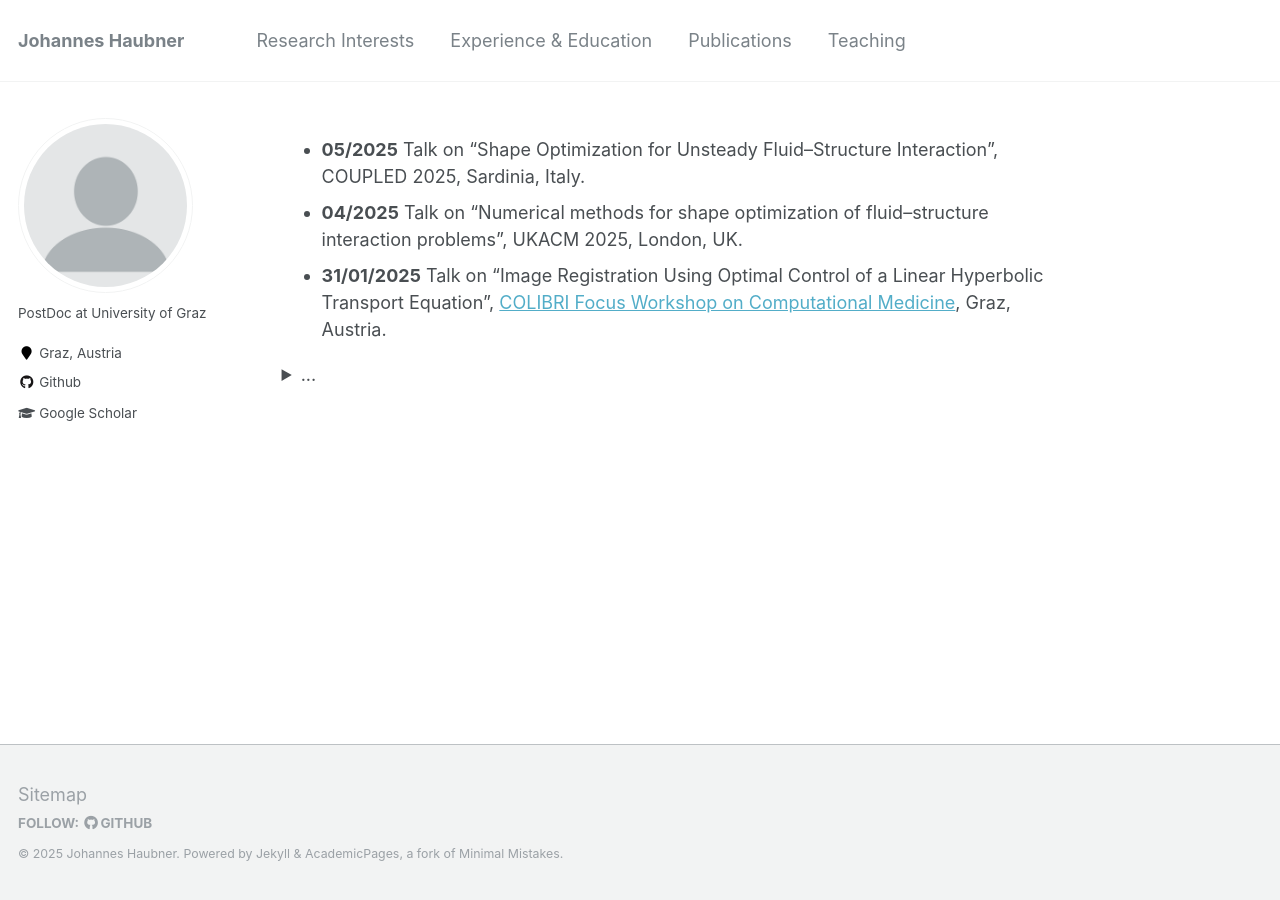
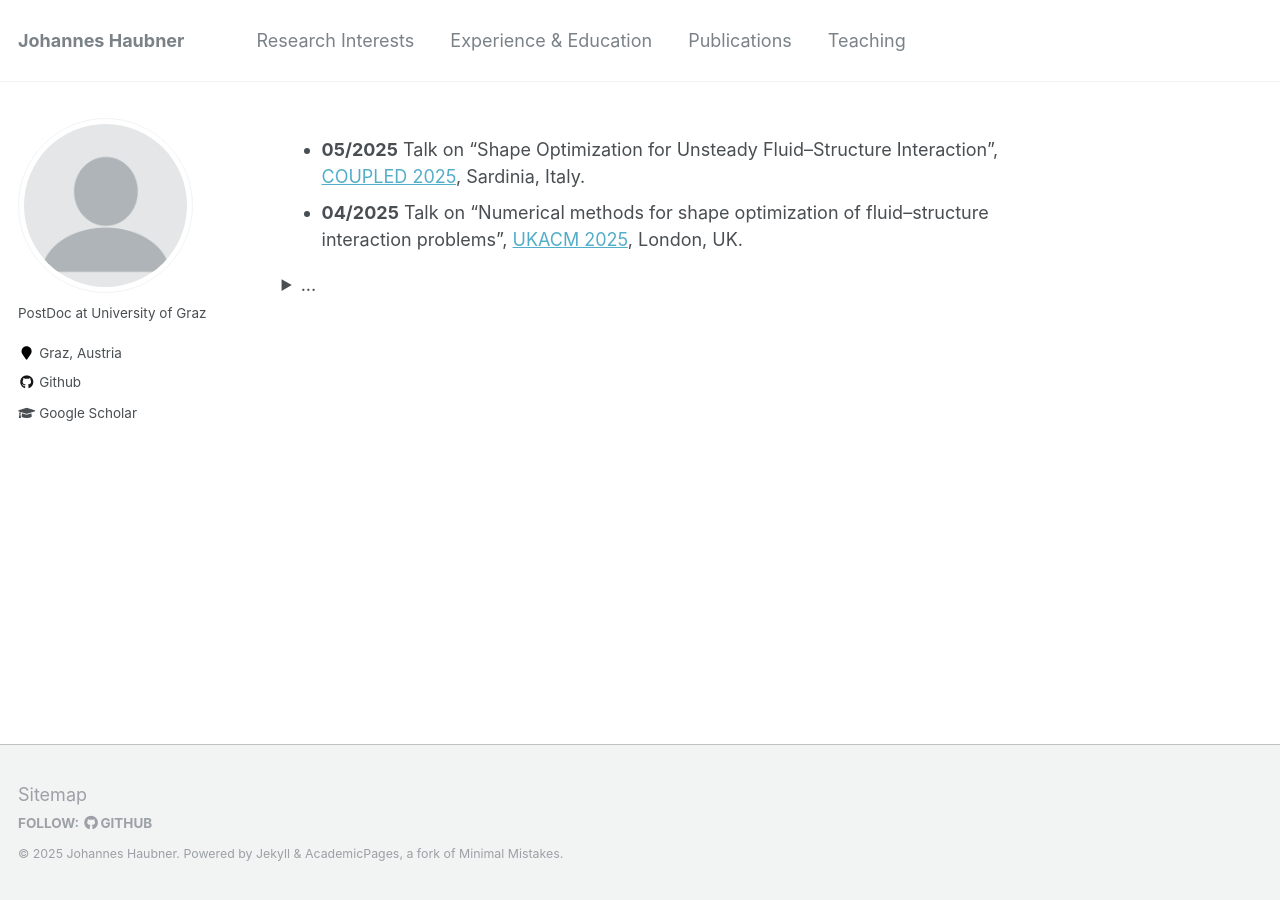
Before and after one commit to JohannesHaubner/johanneshaubner.github.io, a Jekyll site: the page built from _pages/about.md, in a window 1280 px wide. Built offline with Jekyll 4.4.1, drawn with Linux system fonts in a browser that asks for light colours.

Commit message:
Update about.md

```diff
--- a/_pages/about.md
+++ b/_pages/about.md
@@ -8,11 +8,11 @@ redirect_from:
   - /about.html
 ---
 
-- **05/2025** Talk on "Shape Optimization for Unsteady Fluid--Structure Interaction", COUPLED 2025, Sardinia, Italy.
-- **04/2025** Talk on "Numerical methods for shape optimization of fluid--structure interaction problems", UKACM 2025, London, UK.
-- **31/01/2025** Talk on "Image Registration Using Optimal Control of a Linear Hyperbolic Transport Equation", <a href="https://colibri.uni-graz.at/de/colibri-focus-workshop-computational-medicine/">COLIBRI Focus Workshop on Computational Medicine</a>, Graz, Austria.
+- **05/2025** Talk on "Shape Optimization for Unsteady Fluid--Structure Interaction", <a href="https://coupled2025.cimne.com">COUPLED 2025</a>, Sardinia, Italy.
+- **04/2025** Talk on "Numerical methods for shape optimization of fluid--structure interaction problems", <a href="https://sites.google.com/view/ukacm2025conference">UKACM 2025</a>, London, UK.
 <details><summary>...</summary>
   <ul>
+  <li> <b>31/01/2025</b> Talk on "Image Registration Using Optimal Control of a Linear Hyperbolic Transport Equation", <a href="https://colibri.uni-graz.at/de/colibri-focus-workshop-computational-medicine/">COLIBRI Focus Workshop on Computational Medicine</a>, Graz, Austria.</li>
   <li> <b>16/12/2024</b> Talk on "Shape Optimization for Fluid-Structure Interaction", Hamburg University of Technology, Hamburg, Germany.</li>
   <li> <b>24/10/2024</b> Talk on "Image Registration as a PDE-Constrained Optimization Problem", <a href="https://www.nawigraz.at">NAWI Graz</a> Scientific Advisory Board Meeting, Graz, Austria.</li>
   <li> <b>30/09/2024</b> Talk on "Shape Optimal Design of Fluid-Structure Interaction Problems", <a href="https://www.uni-graz.at/de/veranstaltungen/colibri-day/">COLIBRI Day 2024</a>, Uni Graz, Austria.</li>
```
